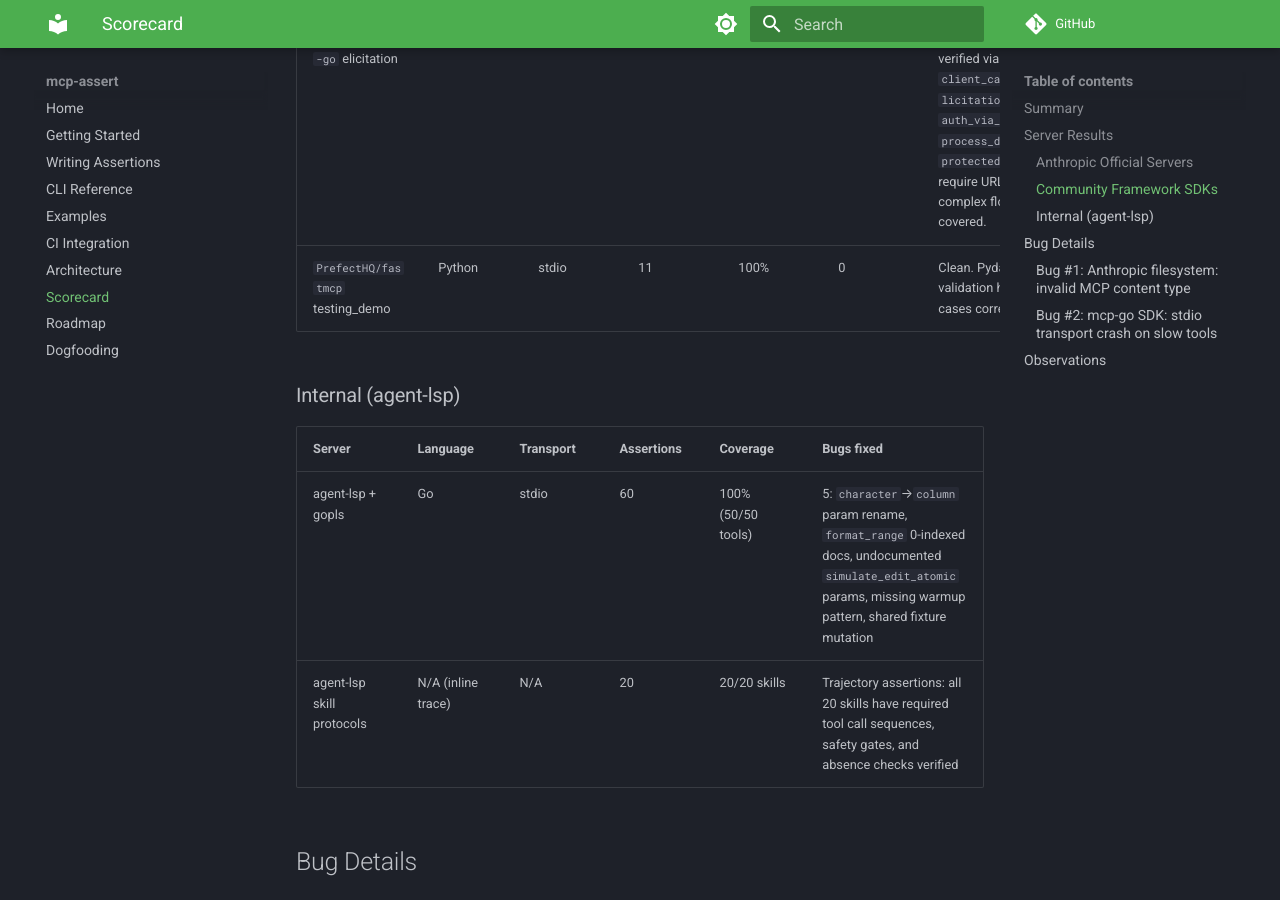
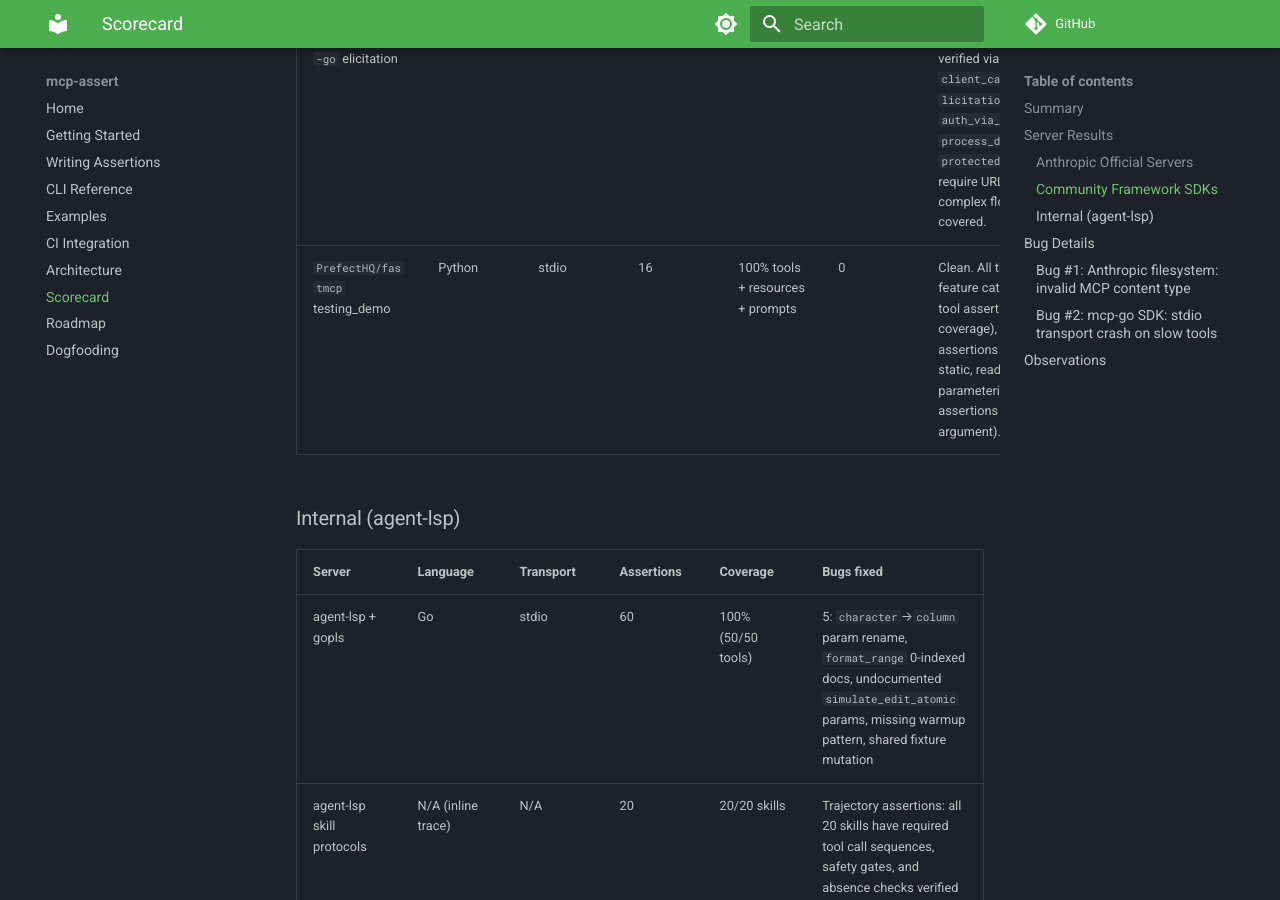
Before and after one commit to blackwell-systems/mcp-assert, an MkDocs documentation site: the page built from docs/scorecard.md, in a window 1280 px wide and 900 px high, scrolled down 2164 px. Built offline with MkDocs 1.6.1 and Material for MkDocs 9.7.7, drawn with Linux system fonts in a browser that asks for light colours; comment, search, counter and statistics services are not loaded.

Commit message:
feat: expand fastmcp suite — resources and prompts (all 3 MCP feature categories)
Add 5 assertions to examples/fastmcp-testing-demo covering resources/list,
resources/read (static + parameterized), prompts/list, and prompts/get with
arguments. Suite grows from 11 to 16 assertions, now exercising tools,
resources, and prompts — all three MCP server feature categories.

```diff
--- a/docs/scorecard.md
+++ b/docs/scorecard.md
@@ -38,7 +38,7 @@
 | `mark3labs/mcp-go` roots_server | Go | stdio | 1 | 100% | 0 | Clean. Verified bidirectional roots/list via `client_capabilities.roots` |
 | `mark3labs/mcp-go` sampling_server | Go | stdio | 3 | 100% | 0 | Clean. Verified bidirectional sampling/createMessage via `client_capabilities.sampling` |
 | `mark3labs/mcp-go` elicitation | Go | stdio | 1 | 25% (1/4) | 0 | Clean. `create_project` verified via `client_capabilities.elicitation`. `auth_via_url`, `process_data`, `protected_action` require URL elicitation or complex flows not yet covered. |
-| `PrefectHQ/fastmcp` testing_demo | Python | stdio | 11 | 100% | 0 | Clean. Pydantic validation handles edge cases correctly |
+| `PrefectHQ/fastmcp` testing_demo | Python | stdio | 16 | 100% tools + resources + prompts | 0 | Clean. All three MCP feature categories: 11 tool assertions (100% coverage), 3 resource assertions (list, read static, read parameterized), 2 prompt assertions (list, get with argument). |
 
 ### Internal (agent-lsp)
 
```
Also changed, not shown: CHANGELOG.md (+2 -0 lines), FEATURES.md (+1 -1 lines), docs/examples.md (+5 -1 lines), 5 other files.
